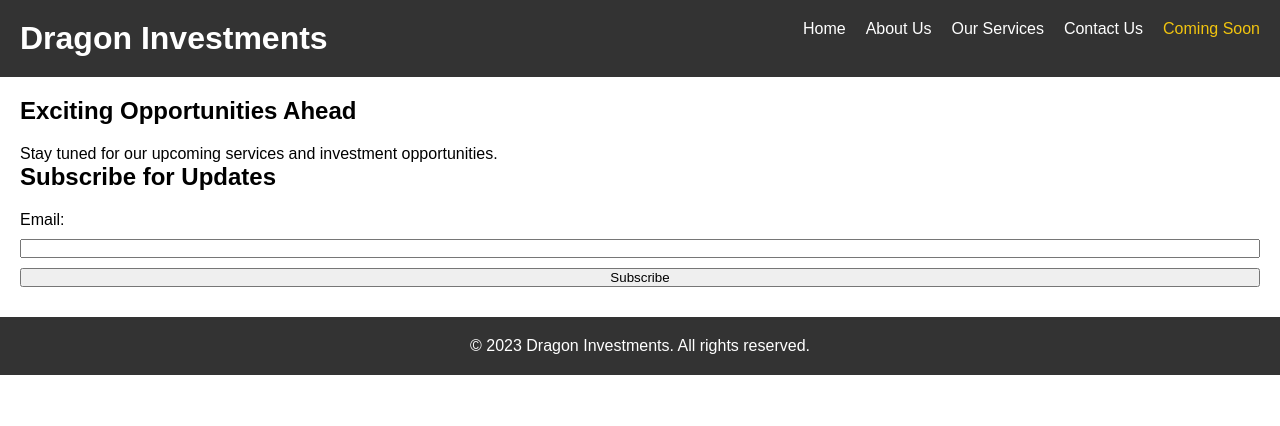
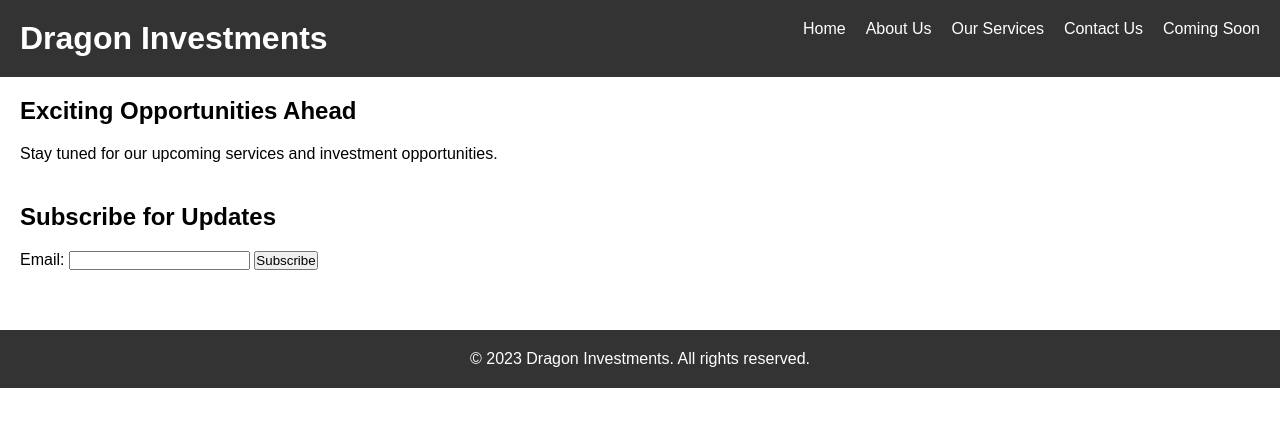
Before and after one commit to dakshaymehta/Dragon-Investments-, a plain HTML site: page comingsoon.html in a window 1280 px wide. Drawn offline with nearby package versions, Linux system fonts and the light colour scheme.

Commit message:
Add files via upload

```diff
--- a/styles.css
+++ b/styles.css
@@ -33,7 +33,6 @@
   text-decoration: none;
 }
 
-  nav ul li.active a,
 nav ul li a:hover {
   color: #f1c40f;
 }
@@ -42,19 +41,12 @@
   padding: 20px;
 }
 
+section {
+  margin-bottom: 40px;
+}
+
 h2 {
   margin-bottom: 20px;
-  }
-
-  form {
-    display: flex;
-    flex-direction: column;
-  }
-
-  label,
-  input,
-  button {
-    margin-bottom: 10px;
 }
 
 footer {
```
Lines whose indentation alone changed are shown as unchanged.
